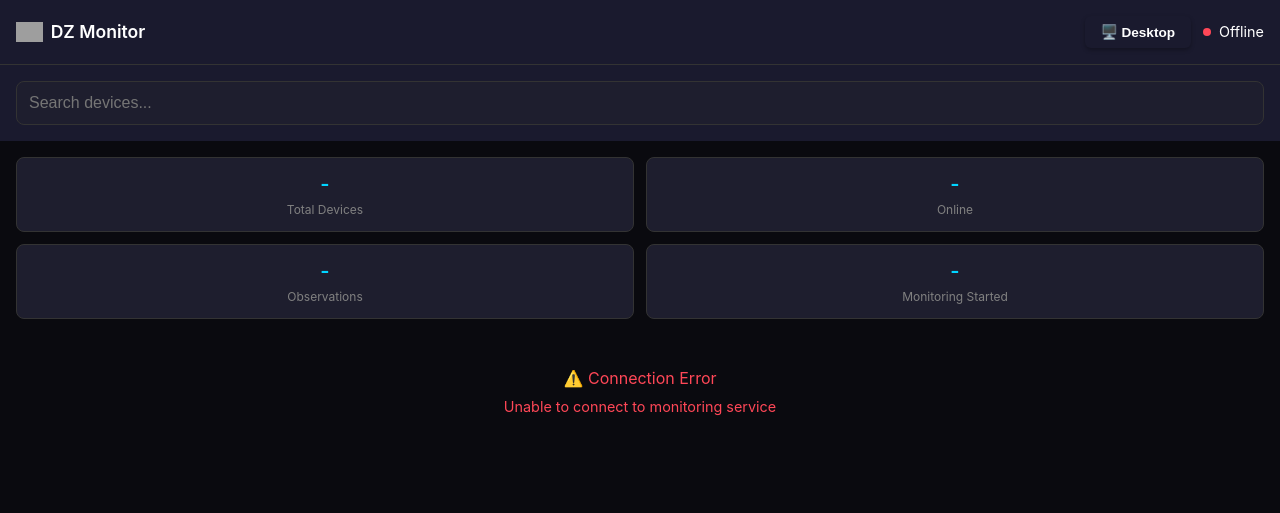
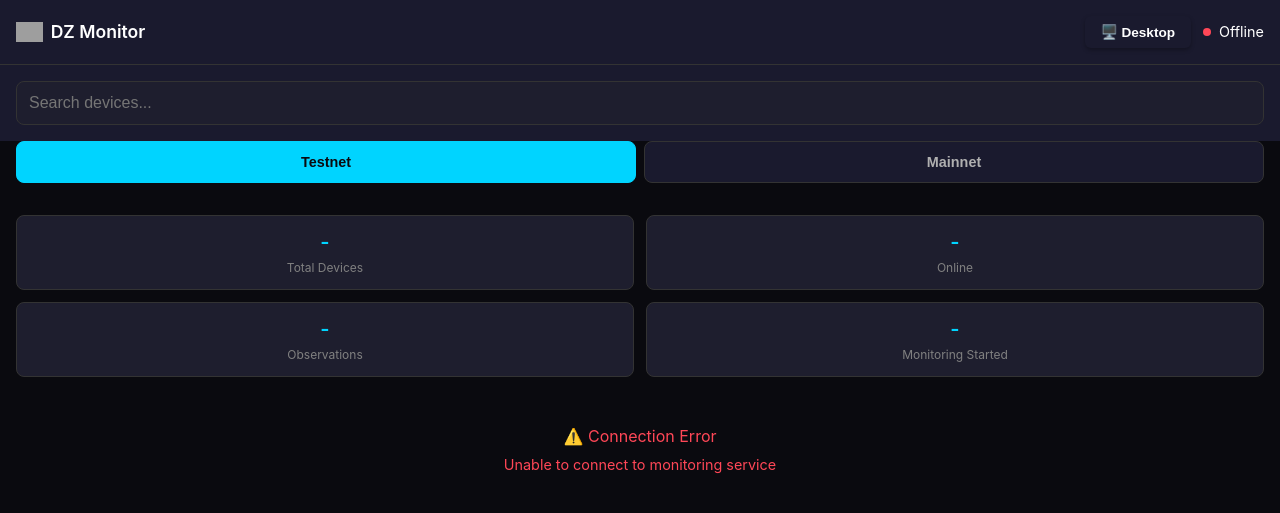
Before and after one commit to T3chie-404/s3rdv_website, a Jekyll site: the page dzd_monitor_mobile.html, which Jekyll copies as it is, in a window 1280 px wide. Shown: the top 513 px of the page. Built offline with Jekyll 4.4.1, drawn with Linux system fonts in a browser that asks for light colours; grey boxes are pictures that could not be loaded.

Commit message:
feat: Add network selector for Testnet/Mainnet-Beta switching
🎯 Major Features Added:
- Network selector UI in dashboard header (next to Monitoring Source)
- Real-time switching between Testnet and Mainnet-Beta networks
- Separate data storage and monitoring for each network
- Full API support for network-specific data retrieval

🔧 Backend Changes:
- Updated MonitoringService with network-specific data structures
- Modified doublezero CLI calls to include --env flag (testnet/mainnet-beta)
- Added network switching methods and current network tracking
- Separate JSON data files for each network (testnet/mainnet)
- New API endpoints: /api/networks and /api/networks/switch

🎨 Frontend Changes:
- Added network toggle buttons in desktop dashboard header
- Added network selector to mobile version (below search)
- Updated all API calls to include network parameter
- Real-time data refresh when switching networks
- Network state management with visual feedback

📊 Network Status:
- Testnet: 9 devices with active monitoring
- Mainnet-Beta: 53 devices available (monitoring will collect data)
- Default network: Testnet
- Seamless switching preserves UI state

🧪 Tested:
- API network switching endpoints ✅
- Frontend network button functionality ✅
- Data separation between networks ✅
- Service restart compatibility ✅

This enables users to monitor both DoubleZero networks from a single
dashboard interface with real-time network switching capability.

```diff
--- a/dzd_monitor_mobile.html
+++ b/dzd_monitor_mobile.html
@@ -117,6 +117,39 @@
             border-radius: 8px;
             color: var(--text-primary);
             font-size: 16px; /* Prevents zoom on iOS */
+        }
+
+        /* Mobile Network Selector */
+        .network-selector-mobile {
+            padding: 0 1rem 1rem;
+        }
+
+        .network-buttons {
+            display: grid;
+            grid-template-columns: 1fr 1fr;
+            gap: 0.5rem;
+        }
+
+        .network-btn {
+            padding: 0.75rem 1rem;
+            background: var(--bg-secondary);
+            border: 1px solid var(--border-color);
+            border-radius: 8px;
+            color: var(--text-secondary);
+            font-weight: 600;
+            cursor: pointer;
+            transition: all 0.3s ease;
+            font-size: 0.9rem;
+        }
+
+        .network-btn.active {
+            background: var(--accent-primary);
+            color: var(--bg-primary);
+            border-color: var(--accent-primary);
+        }
+
+        .network-btn:not(.active):active {
+            background: var(--bg-hover);
         }
 
         /* Mobile Stats Cards */
@@ -469,6 +502,18 @@
     <!-- Search -->
     <div class="search-container">
         <input type="search" class="search-input" id="searchInput" placeholder="Search devices..." autocomplete="off">
+    </div>
+
+    <!-- Network Selector -->
+    <div class="network-selector-mobile">
+        <div class="network-buttons">
+            <button class="network-btn active" data-network="testnet" onclick="switchNetwork('testnet')">
+                Testnet
+            </button>
+            <button class="network-btn" data-network="mainnet-beta" onclick="switchNetwork('mainnet-beta')">
+                Mainnet
+            </button>
+        </div>
     </div>
 
     <!-- Stats -->
@@ -895,6 +940,31 @@
             }
         });
 
+        // Network switching functionality
+        let currentNetwork = 'testnet';
+
+        function switchNetwork(network) {
+            if (network === currentNetwork) return;
+
+            // Update button states
+            document.querySelectorAll('.network-btn').forEach(btn => {
+                btn.classList.remove('active');
+                if (btn.dataset.network === network) {
+                    btn.classList.add('active');
+                }
+            });
+
+            currentNetwork = network;
+            console.log(`Switched to network: ${network}`);
+
+            // Clear existing data and show loading
+            document.getElementById('deviceGrid').innerHTML = '';
+            document.getElementById('loading').style.display = 'block';
+
+            // Fetch new data for the selected network
+            fetchData();
+        }
+
         // Switch to desktop version
         function switchToDesktop() {
             window.location.href = '/dzd_monitor.html';
```
Also changed, not shown: dzd_monitor.html (+41 -5 lines).
